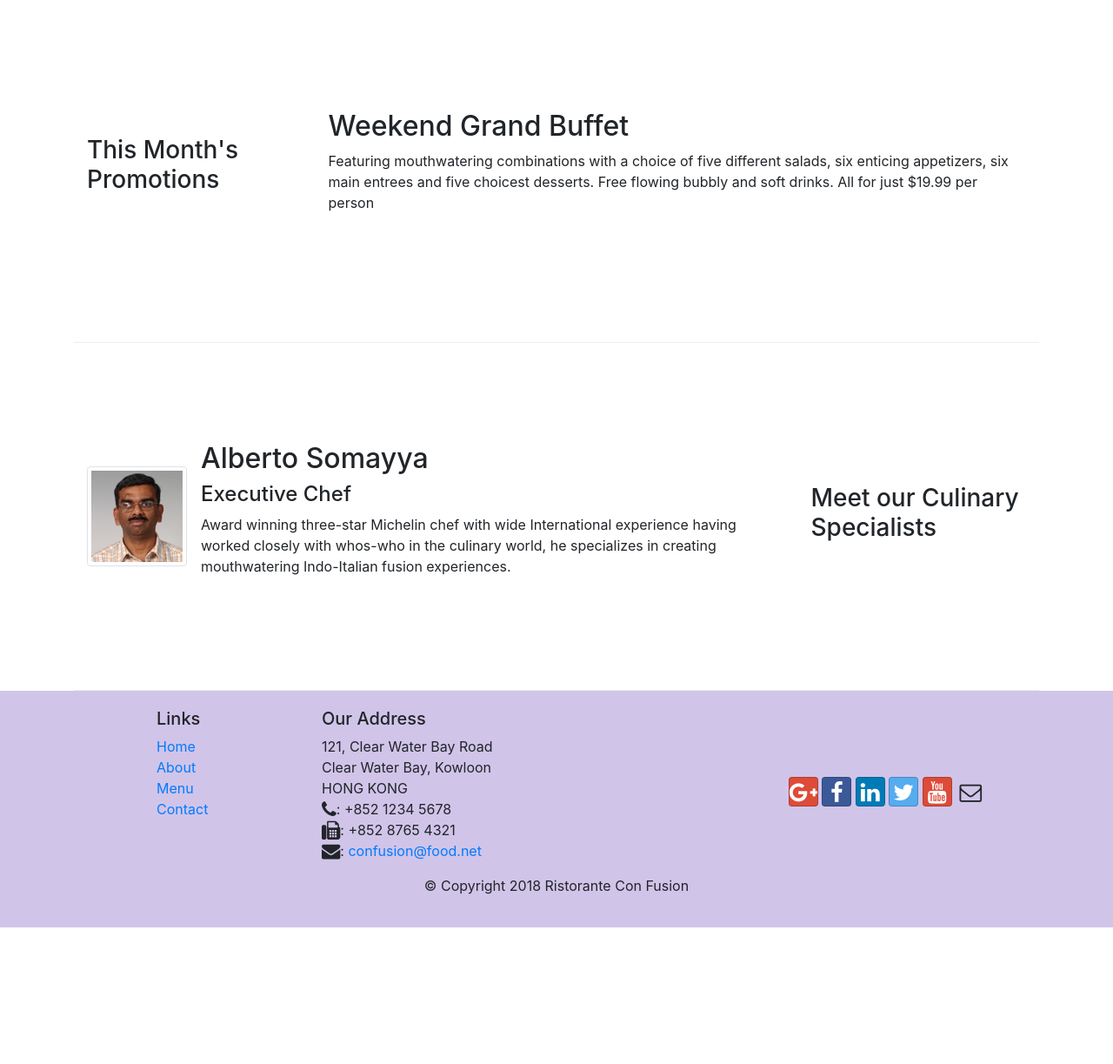
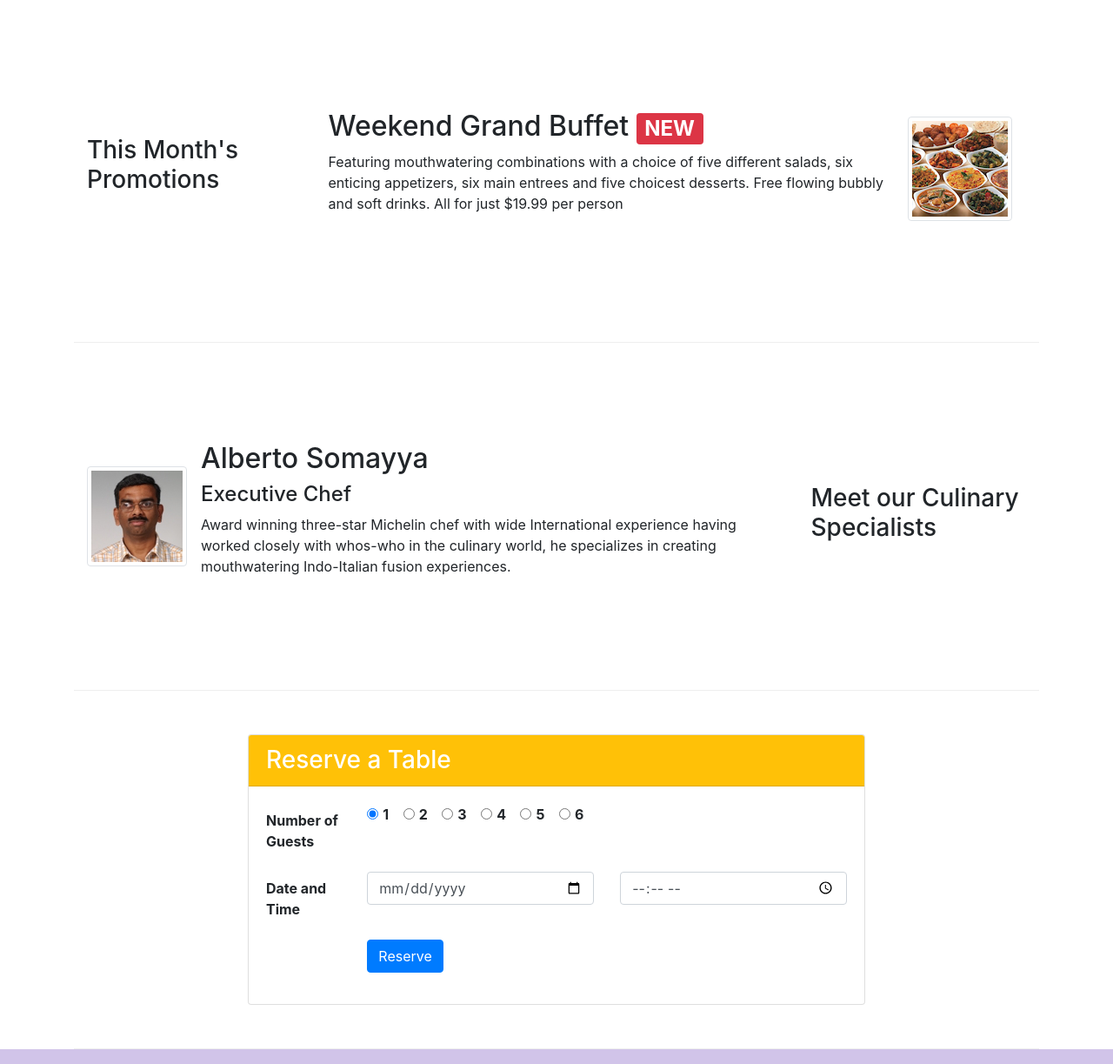
Before and after one commit to Majey/Full-Stack-Web-Dev-With-React, a website: page index.html in a window 1280 px wide. Shown: the part 740-1963 px from the top of the page at 87% size. Before the commit the page ends 1806 px from the top, so only its background shows below. Drawn offline with nearby package versions, Linux system fonts and the light colour scheme.

Commit message:
Assignment 2: Bootstrap CSS Components

```diff
--- a/index.html
+++ b/index.html
@@ -46,6 +46,9 @@
                 <div class="col-12 col-sm align-self-center">
                     <img src="img/logo.png" class="img-fluid">
                 </div>
+                <div class="col-12 col-sm-3 align-self-center">
+                    <a type="button" class="btn btn-warning btn-block" href="#tableReserve" role="button">Reserve Table</a>
+                </div>
             </div>
         </div>
     </header>
@@ -73,12 +76,25 @@
 
 
         <div class="row row-content align-items-center">
-            <div class="col-12 col-sm-4 col-md-3">
+            <div class="col-12 col-sm-4 order-sm-first col-md-3">
                 <h3>This Month's Promotions</h3>
             </div>
-            <div class="col col-sm col-md">
-                <h2>Weekend Grand Buffet</h2>
-                <p class="d-none d-sm-block">Featuring mouthwatering combinations with a choice of five different salads, six enticing appetizers, six main entrees and five choicest desserts. Free flowing bubbly and soft drinks. All for just $19.99 per person </p>
+
+            <div class="col col-sm order-sm-last col-md">
+                <div class="media">
+
+                    <div class="media-body">
+                        <h2 class="mt-0">Weekend Grand Buffet <span class="badge badge-danger">NEW</span></h2>
+                        <p class="d-none d-sm-block">Featuring mouthwatering combinations with a choice of five different
+                            salads, six enticing appetizers, six main entrees and five choicest desserts. Free flowing
+                            bubbly and soft drinks. All for just $19.99 per person
+                        </p>
+                    </div>
+
+                    <img class="d-flex mr-3 img-thumbnail align-self-center"
+                            src="img/buffet.png" alt="Uthappizza">
+
+                </div>
             </div>
         </div>
 
@@ -98,6 +114,75 @@
                             whos-who in the culinary world, he specializes in
                             creating mouthwatering Indo-Italian fusion experiences.
                         </p>
+                    </div>
+                </div>
+            </div>
+        </div>
+
+        <div class="row row-content align-items-center" id="tableReserve">
+            <div class="col-12 col-sm-8 offset-sm-2">
+                <div class="card">
+                    <h3 class="card-header bg-warning text-white">Reserve a Table</h3>
+                    <div class="card-body">
+                        <form>
+                            <div class="form-group row">
+                                <label for="firstname" class="col-md-2 col-form-label"><strong>Number of Guests</strong></label>
+                                <div class="col-md-10">
+                                    <div class="form-check form-check-inline">
+                                        <input class="form-check-input" type="radio" name="exampleRadios" id="exampleRadios1" value="option1" checked>
+                                        <label class="form-check-label" for="exampleRadios1">
+                                          <strong>1</strong>
+                                        </label>
+                                    </div>
+                                    <div class="form-check form-check-inline">
+                                        <input class="form-check-input" type="radio" name="exampleRadios" id="exampleRadios1" value="option2">
+                                        <label class="form-check-label" for="exampleRadios1">
+                                          <strong>2</strong>
+                                        </label>
+                                    </div>
+                                    <div class="form-check form-check-inline">
+                                        <input class="form-check-input" type="radio" name="exampleRadios" id="exampleRadios1" value="option3">
+                                        <label class="form-check-label" for="exampleRadios1">
+                                          <strong>3</strong>
+                                        </label>
+                                    </div>
+                                    <div class="form-check form-check-inline">
+                                        <input class="form-check-input" type="radio" name="exampleRadios" id="exampleRadios1" value="option4">
+                                        <label class="form-check-label" for="exampleRadios1">
+                                          <strong>4</strong>
+                                        </label>
+                                    </div>
+                                    <div class="form-check form-check-inline">
+                                        <input class="form-check-input" type="radio" name="exampleRadios" id="exampleRadios1" value="option5">
+                                        <label class="form-check-label" for="exampleRadios1">
+                                          <strong>5</strong>
+                                        </label>
+                                    </div>
+                                    <div class="form-check form-check-inline">
+                                        <input class="form-check-input" type="radio" name="exampleRadios" id="exampleRadios1" value="option6">
+                                        <label class="form-check-label" for="exampleRadios1">
+                                          <strong>6</strong>
+                                        </label>
+                                    </div>
+                                </div>
+                            </div>
+
+                            <div class="form-group row">
+                                <label for="lastname" class="col-md-2 col-form-label"><strong>Date and Time</strong></label>
+                                <div class="col-12 col-md-5">
+                                    <input type="date" class="form-control" id="areacode" name="areacode" placeholder="Date">
+                                </div>
+                                <div class="col-12 col-md-5">
+                                    <input type="time" class="form-control" id="telnum" name="telnum" placeholder="Tel. Number">
+                                </div>
+                            </div>
+
+                            <div class="form-group row">
+                                <div class="offset-md-2 col-md-10">
+                                    <button class="btn btn-primary" type="submit">Reserve</button>
+                                </div>
+                            </div>
+                        </form>
                     </div>
                 </div>
             </div>
```
Also changed, not shown: contactus.html (+4 -1 lines).
